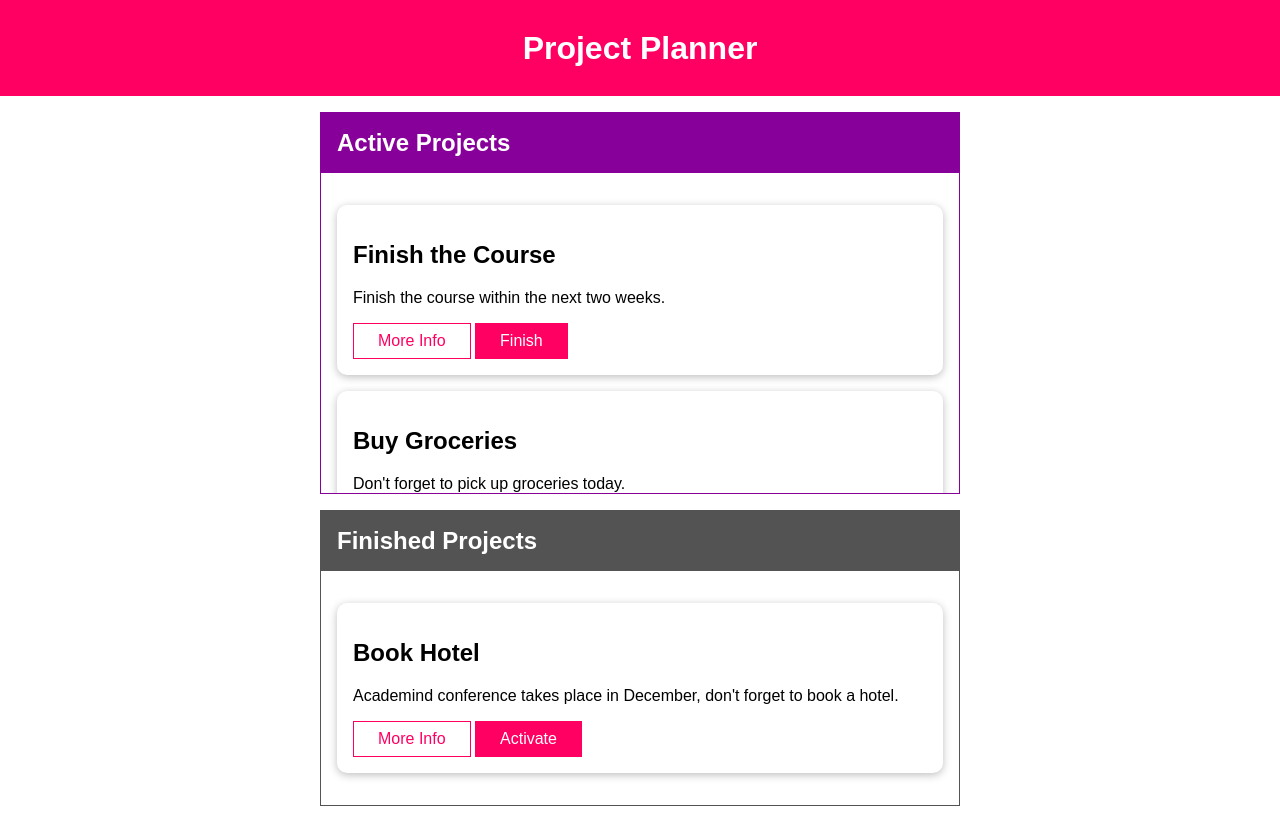
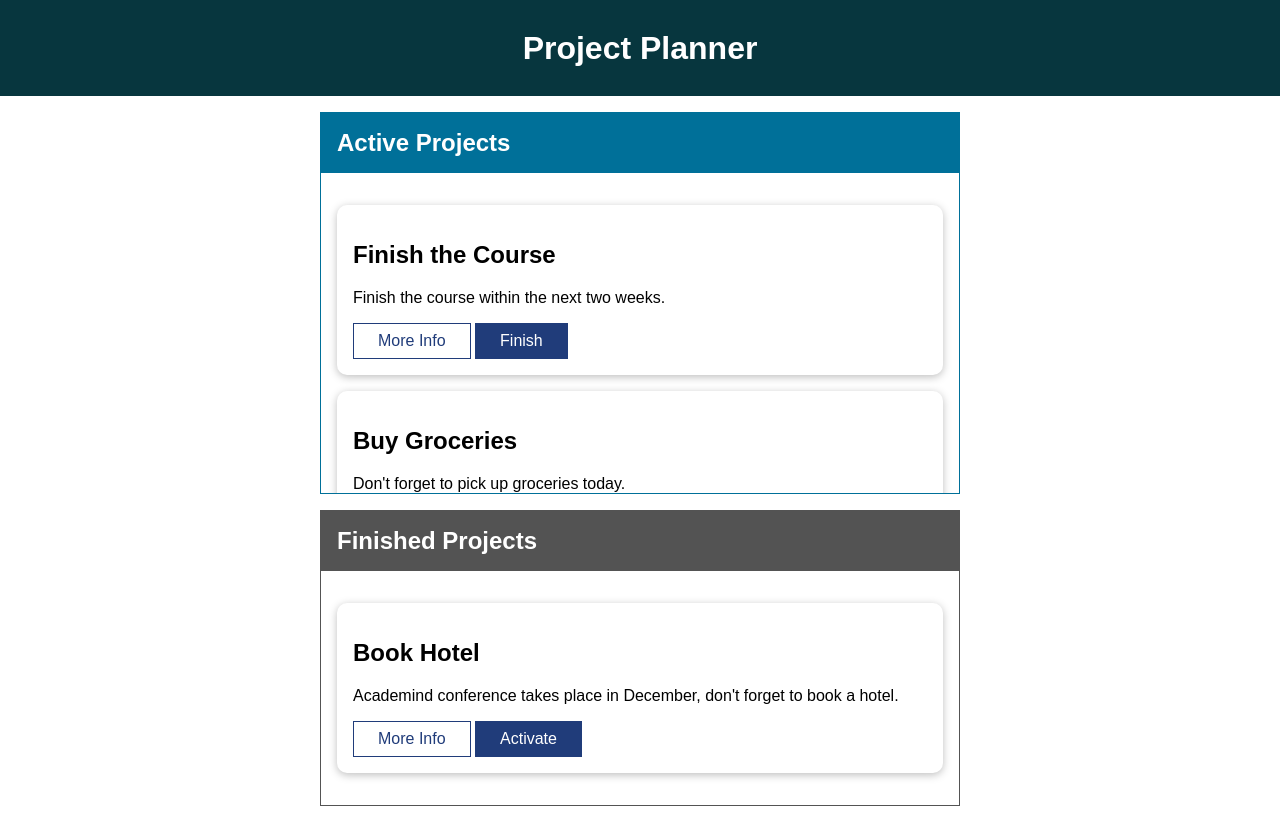
Before and after one commit to ozdenatabey/Learn-Javascript, a plain HTML site: page Project7-Planner/index.html in a window 1280 px wide. Drawn offline with Linux system fonts and the light colour scheme.

Commit message:
style colors changed

```diff
--- a/Project7-Planner/assets/styles/app.css
+++ b/Project7-Planner/assets/styles/app.css
@@ -16,7 +16,7 @@ body {
   display: flex;
   justify-content: center;
   align-items: center;
-  background: #ff0062;
+  background: #07363e;
 }
 
 #main-header h1 {
@@ -51,26 +51,26 @@ section {
 section ul {
   padding: 1rem;
   max-height: 20rem;
-  overflow: scroll;
+  overflow: scroll
 }
 
-section > h2 {
+section>h2 {
   color: white;
   margin: 0;
 }
 
 button {
   font: inherit;
-  background: #ff0062;
+  background: #203c7a;
   color: white;
-  border: 1px solid #ff0062;
+  border: 1px solid #203c7a;
   padding: 0.5rem 1.5rem;
   cursor: pointer;
 }
 
 button.alt {
   background: white;
-  color: #ff0062;
+  color: #203c7a;
 }
 
 button:focus {
@@ -79,8 +79,8 @@ button:focus {
 
 button:hover,
 button:active {
-  background: #ff2579;
-  border-color: #ff2579;
+  background: #2f56aa;
+  border-color: #2f56aa;
   color: white;
 }
 
@@ -92,11 +92,11 @@ button:active {
 }
 
 #active-projects {
-  border: 1px solid #870099;
+  border: 1px solid #007099;
 }
 
-#active-projects > header {
-  background: #870099;
+#active-projects>header {
+  background: #007099;
   padding: 1rem;
   display: flex;
   justify-content: space-between;
@@ -112,7 +112,7 @@ button:active {
   border: 1px solid #535353;
 }
 
-#finished-projects > header {
+#finished-projects>header {
   background: #535353;
   padding: 1rem;
   display: flex;
```
